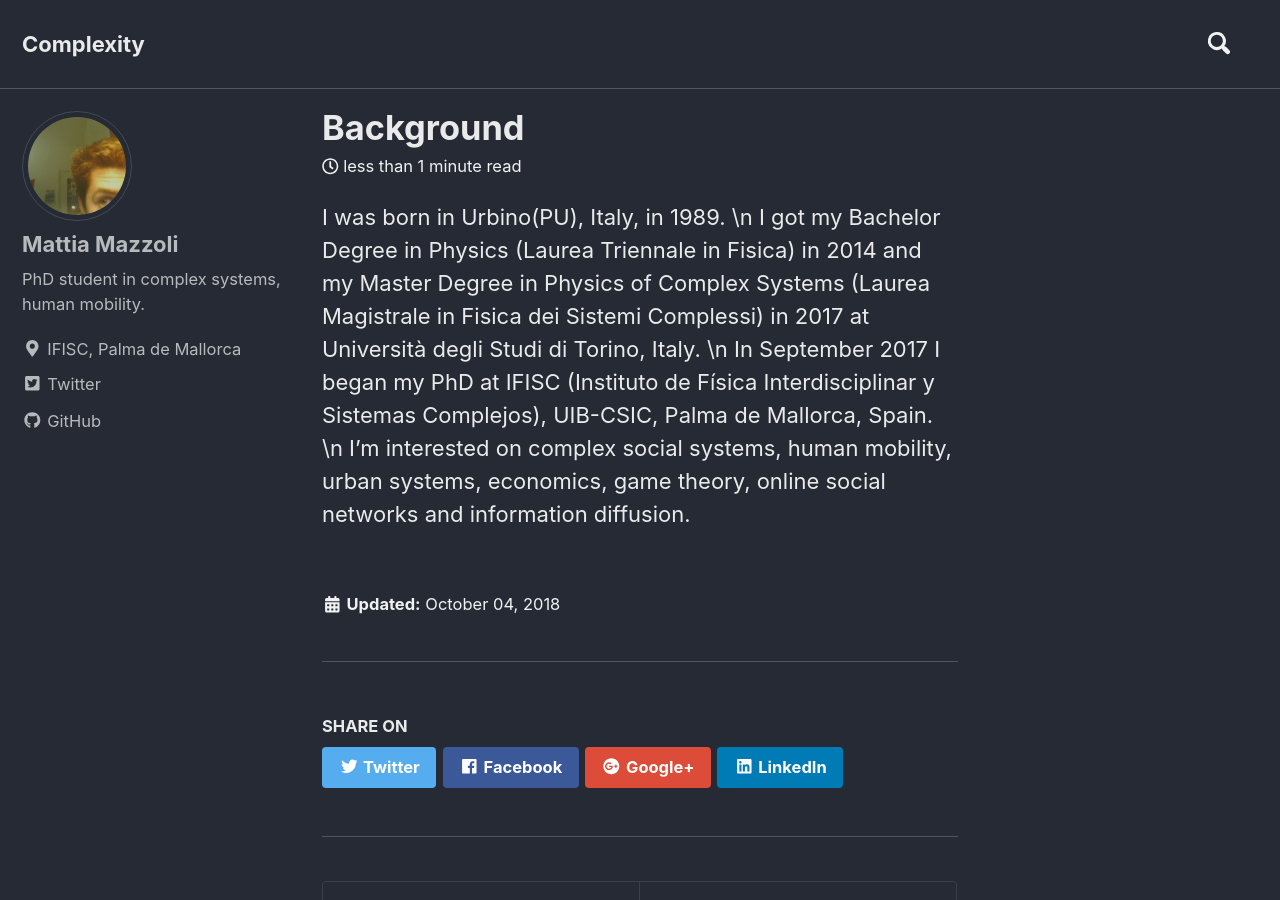
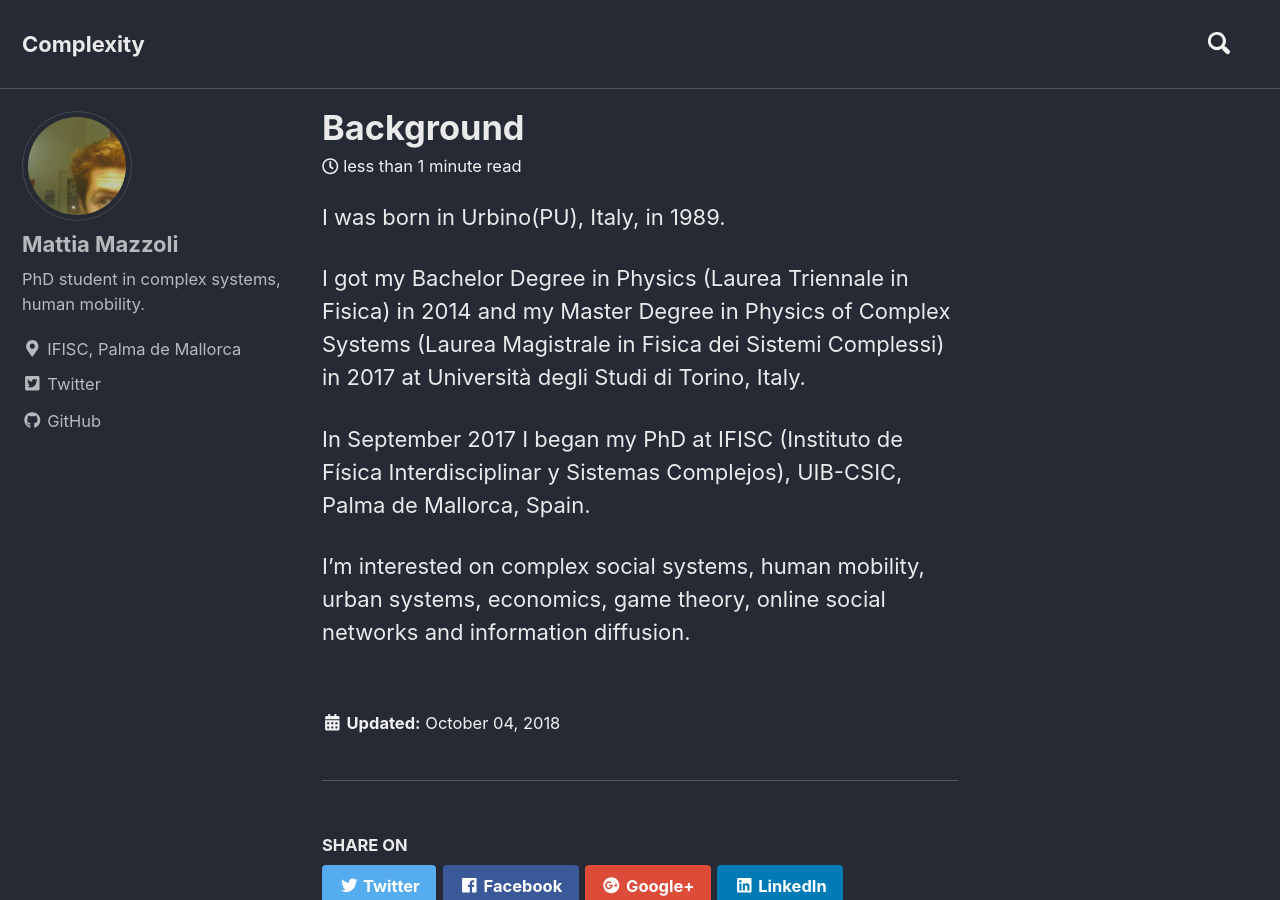
Before and after one commit to mattiamazzoli/mattiamazzoli.github.io, a Jekyll site: the page built from _posts/2018-10-04-Background.md, in a window 1280 px wide and 900 px high. Built offline with Jekyll 4.4.1, drawn with Linux system fonts in a browser that asks for light colours; nearby versions of some CDN libraries.

Commit message:
Initial commit

```diff
--- a/_posts/2018-10-04-Background.md
+++ b/_posts/2018-10-04-Background.md
@@ -1,4 +1,7 @@
-I was born in Urbino(PU), Italy, in 1989. \n
-I got my Bachelor Degree in Physics (Laurea Triennale in Fisica) in 2014 and my Master Degree in Physics of Complex Systems (Laurea Magistrale in Fisica dei Sistemi Complessi) in 2017 at Università degli Studi di Torino, Italy. \n
-In September 2017 I began my PhD at IFISC (Instituto de Física Interdisciplinar y Sistemas Complejos), UIB-CSIC, Palma de Mallorca, Spain. \n
+I was born in Urbino(PU), Italy, in 1989.
+
+I got my Bachelor Degree in Physics (Laurea Triennale in Fisica) in 2014 and my Master Degree in Physics of Complex Systems (Laurea Magistrale in Fisica dei Sistemi Complessi) in 2017 at Università degli Studi di Torino, Italy.
+
+In September 2017 I began my PhD at IFISC (Instituto de Física Interdisciplinar y Sistemas Complejos), UIB-CSIC, Palma de Mallorca, Spain.
+
 I’m interested on complex social systems, human mobility, urban systems, economics, game theory, online social networks and information diffusion.
```
Also changed, not shown: _posts/2018-10-04-Publications.md (+2 -2 lines).
